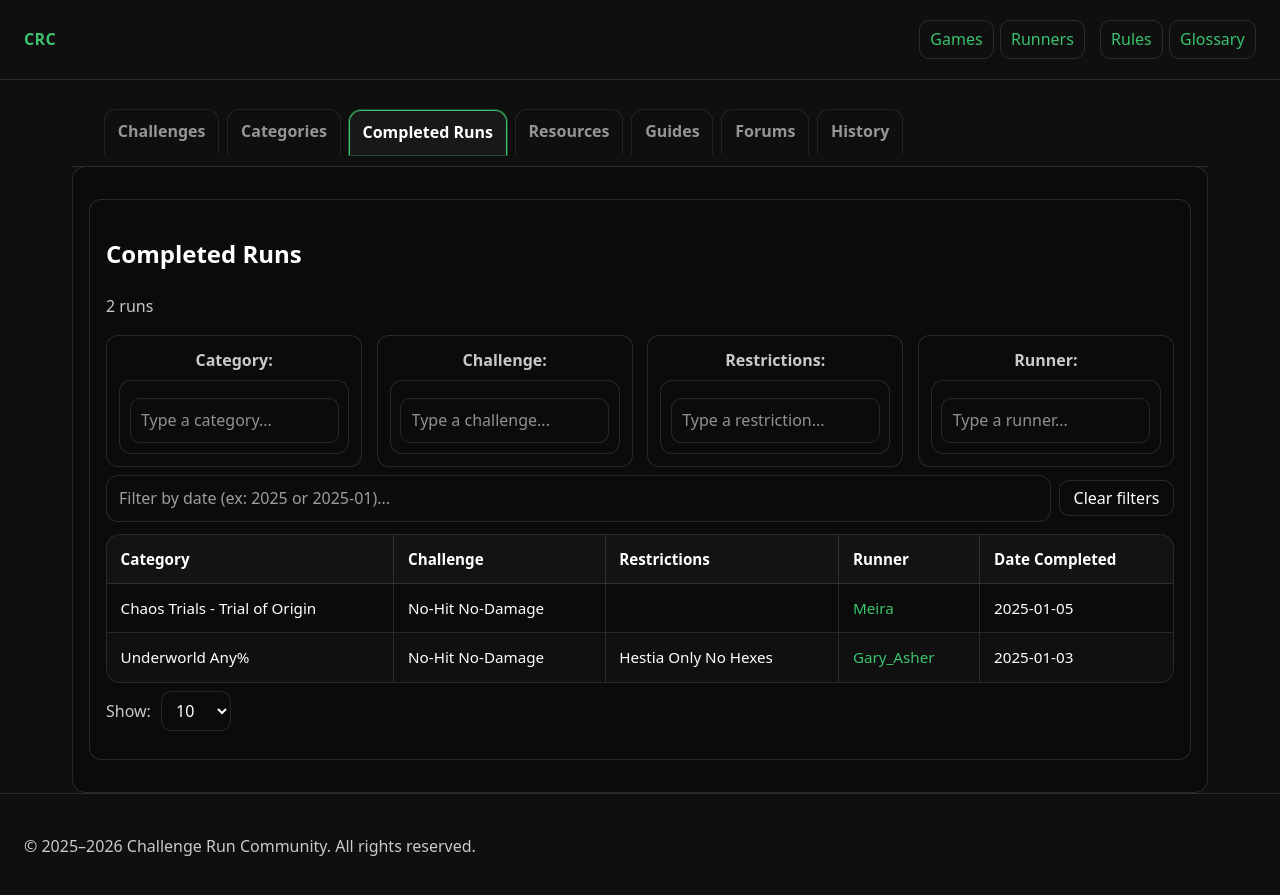
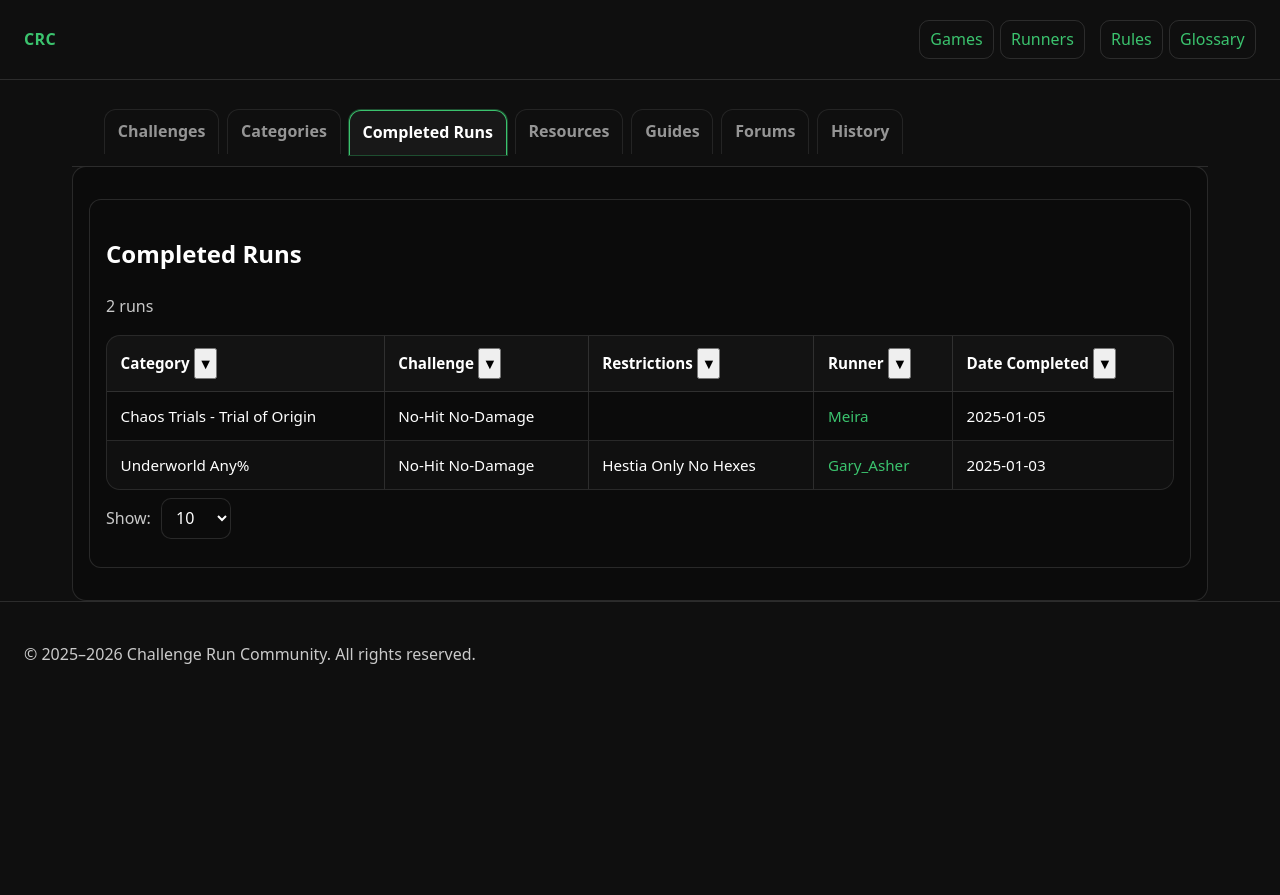
Before and after one commit to GaryAsher/challenge-run-site, a Jekyll site: the page built from games/hades-2/completed-runs.md, in a window 1280 px wide and 900 px high, scrolled down 628 px. Shown: the top 895 px of the window. Built offline with Jekyll 4.4.1, drawn with Linux system fonts in a browser that asks for light colours; after the commit the page ends 1335 px from its top, so only the background shows below that; some of the changed lines change nothing that is shown.

Commit message:
Update completed-runs.html

```diff
--- a/_layouts/completed-runs.html
+++ b/_layouts/completed-runs.html
@@ -101,7 +101,7 @@
 </div>
 
 <!-- =========================================================
-     Completed Runs – Table + Column Filters + Pagination
+     Completed Runs – Table + Excel-style Header Filters + Pagination
      ========================================================= -->
 <div class="page-width">
   <div class="game-shell">
@@ -111,115 +111,6 @@
         <p class="muted" id="runs-count"></p>
 
         <!-- =========================================================
-             Filters row (Category / Challenge / Restrictions / Runner)
-             ========================================================= -->
-        <div class="filters-grid runs-filters" style="margin: 0.75rem 0 0.5rem 0;">
-
-          <!-- Category filter -->
-          <div class="tag-filter" id="cat-filter">
-            <div class="muted filter-label">Category:</div>
-            <div class="tag-picker">
-              <div class="tag-picked" id="cat-picked"></div>
-              <div class="filter-wrap">
-                <input
-                  id="cat-search"
-                  class="tag-search"
-                  type="text"
-                  placeholder="Type a category..."
-                  autocomplete="off"
-                  inputmode="search"
-                  enterkeyhint="done"
-                  aria-label="Filter runs by category"
-                />
-              </div>
-              <div class="tag-suggestions" id="cat-suggestions" hidden></div>
-            </div>
-          </div>
-
-          <!-- Challenge filter -->
-          <div class="tag-filter" id="ch-filter">
-            <div class="muted filter-label">Challenge:</div>
-            <div class="tag-picker">
-              <div class="tag-picked" id="ch-picked"></div>
-              <div class="filter-wrap">
-                <input
-                  id="ch-search"
-                  class="tag-search"
-                  type="text"
-                  placeholder="Type a challenge..."
-                  autocomplete="off"
-                  inputmode="search"
-                  enterkeyhint="done"
-                  aria-label="Filter runs by challenge"
-                />
-              </div>
-              <div class="tag-suggestions" id="ch-suggestions" hidden></div>
-            </div>
-          </div>
-
-          <!-- Restrictions filter -->
-          <div class="tag-filter" id="res-filter">
-            <div class="muted filter-label">Restrictions:</div>
-            <div class="tag-picker">
-              <div class="tag-picked" id="res-picked"></div>
-              <div class="filter-wrap">
-                <input
-                  id="res-search"
-                  class="tag-search"
-                  type="text"
-                  placeholder="Type a restriction..."
-                  autocomplete="off"
-                  inputmode="search"
-                  enterkeyhint="done"
-                  aria-label="Filter runs by restriction"
-                />
-              </div>
-              <div class="tag-suggestions" id="res-suggestions" hidden></div>
-            </div>
-          </div>
-
-          <!-- Runner filter -->
-          <div class="tag-filter" id="run-filter">
-            <div class="muted filter-label">Runner:</div>
-            <div class="tag-picker">
-              <div class="tag-picked" id="run-picked"></div>
-              <div class="filter-wrap">
-                <input
-                  id="run-search"
-                  class="tag-search"
-                  type="text"
-                  placeholder="Type a runner..."
-                  autocomplete="off"
-                  inputmode="search"
-                  enterkeyhint="done"
-                  aria-label="Filter runs by runner"
-                />
-              </div>
-              <div class="tag-suggestions" id="run-suggestions" hidden></div>
-            </div>
-          </div>
-
-        </div>
-
-        <!-- Date filter + Clear (same row) -->
-        <div class="runs-date-row" style="margin: 0.25rem 0 0.75rem 0;">
-          <div class="filter-wrap">
-            <input
-              id="date-q"
-              class="filter"
-              type="text"
-              placeholder="Filter by date (ex: 2025 or 2025-01)..."
-              autocomplete="off"
-              inputmode="search"
-              enterkeyhint="search"
-              aria-label="Filter runs by date"
-            />
-          </div>
-
-          <button class="btn" id="runs-clear" type="button">Clear filters</button>
-        </div>
-
-        <!-- =========================================================
              Runs table
              ========================================================= -->
         <div id="runs-list">
@@ -227,14 +118,33 @@
 
           {% if runs and runs.size > 0 %}
             <div class="table-wrap">
-              <table class="runs-table">
+              <table class="runs-table" id="runs-table">
                 <thead>
                   <tr>
-                    <th>Category</th>
-                    <th>Challenge</th>
-                    <th>Restrictions</th>
-                    <th>Runner</th>
-                    <th>Date Completed</th>
+                    <th class="th-filter">
+                      <span>Category</span>
+                      <button class="th-caret" type="button" aria-label="Filter Category" data-filter-btn="category">▾</button>
+                    </th>
+
+                    <th class="th-filter">
+                      <span>Challenge</span>
+                      <button class="th-caret" type="button" aria-label="Filter Challenge" data-filter-btn="challenge">▾</button>
+                    </th>
+
+                    <th class="th-filter">
+                      <span>Restrictions</span>
+                      <button class="th-caret" type="button" aria-label="Filter Restrictions" data-filter-btn="restrictions">▾</button>
+                    </th>
+
+                    <th class="th-filter">
+                      <span>Runner</span>
+                      <button class="th-caret" type="button" aria-label="Filter Runner" data-filter-btn="runner">▾</button>
+                    </th>
+
+                    <th class="th-filter">
+                      <span>Date Completed</span>
+                      <button class="th-caret" type="button" aria-label="Filter Date" data-filter-btn="date">▾</button>
+                    </th>
                   </tr>
                 </thead>
 
@@ -279,6 +189,21 @@
                   {% endfor %}
                 </tbody>
               </table>
+
+              <!-- Excel-style header filter menu (single instance) -->
+              <div class="th-menu" id="th-menu" hidden>
+                <div class="th-menu__top">
+                  <input id="th-menu-q" class="filter th-menu__q" type="text" placeholder="Search..." autocomplete="off" />
+                </div>
+
+                <div class="th-menu__list" id="th-menu-list"></div>
+
+                <div class="th-menu__actions">
+                  <button class="btn" id="th-menu-clear" type="button">Clear</button>
+                  <button class="btn" id="th-menu-close" type="button">Close</button>
+                </div>
+              </div>
+
             </div>
           {% else %}
             <p class="muted">No runs have been added yet.</p>
@@ -306,17 +231,6 @@
         </div>
 
         <script>
-        /* =========================================================
-           Completed Runs – Column Filters + Pagination
-           Filters:
-           - Category (multi)
-           - Challenge (multi)
-           - Restrictions (multi; requires all selected)
-           - Runner (multi)
-           - Date text match
-           Pagination:
-           - Applies after filtering
-           ========================================================= */
         (function () {
           const root = document.getElementById("runs-list");
           if (!root) return;
@@ -331,8 +245,11 @@
           const nextBtn = document.getElementById("runs-next");
           const pageLabel = document.getElementById("runs-page");
 
-          const dateQ = document.getElementById("date-q");
-          const clearBtn = document.getElementById("runs-clear");
+          const thMenu = document.getElementById("th-menu");
+          const thMenuQ = document.getElementById("th-menu-q");
+          const thMenuList = document.getElementById("th-menu-list");
+          const thMenuClear = document.getElementById("th-menu-clear");
+          const thMenuClose = document.getElementById("th-menu-close");
 
           const norm = (s) => (s || "").trim().toLowerCase();
 
@@ -408,156 +325,14 @@
 
           const OPTIONS = buildOptions();
 
+          // Active filters (Excel-style header menus)
           const activeCats = new Set();
           const activeChallenges = new Set();
           const activeRestrictions = new Set();
           const activeRunners = new Set();
+          const activeDates = new Set(); // exact date strings (multi)
 
-          function renderPicked(set, list, el, { onRemove } = {}) {
-            el.innerHTML = "";
-
-            for (const id of set) {
-              const meta = list.find((x) => x.id === id);
-              const label = meta ? meta.label : id;
-
-              const chip = document.createElement("button");
-              chip.type = "button";
-              chip.className = "tag-chip";
-              chip.textContent = label;
-
-              chip.addEventListener("click", () => {
-                set.delete(id);
-                if (onRemove) onRemove();
-              });
-
-              el.appendChild(chip);
-            }
-
-            el.classList.toggle("is-empty", set.size === 0);
-          }
-
-          function renderSuggestions(query, set, list, sugEl, { onPick } = {}) {
-            const q = norm(query);
-            sugEl.innerHTML = "";
-
-            const results = list
-              .filter((x) => {
-                if (set.has(x.id)) return false;
-                if (!q) return true;
-                return norm(x.label).includes(q) || x.id.includes(q);
-              })
-              .slice(0, 30);
-
-            if (results.length === 0) {
-              const empty = document.createElement("div");
-              empty.className = "tag-suggestion is-empty";
-              empty.textContent = "No matches.";
-              sugEl.appendChild(empty);
-              sugEl.hidden = false;
-              return;
-            }
-
-            results.forEach((x) => {
-              const btn = document.createElement("button");
-              btn.type = "button";
-              btn.className = "tag-suggestion";
-              btn.textContent = x.label;
-
-              btn.addEventListener("click", () => {
-                set.add(x.id);
-                if (onPick) onPick();
-                sugEl.hidden = true;
-              });
-
-              sugEl.appendChild(btn);
-            });
-
-            sugEl.hidden = false;
-          }
-
-          function wireDropdown({ filterEl, searchEl, sugEl, set, list, pickedEl }) {
-            function close() {
-              sugEl.hidden = true;
-            }
-
-            function syncPickedAndRender() {
-              searchEl.value = "";
-              renderPicked(set, list, pickedEl, { onRemove: syncPickedAndRender });
-              page = 1;
-              render();
-              close();
-              searchEl.blur();
-            }
-
-            function open() {
-              renderSuggestions(searchEl.value, set, list, sugEl, { onPick: syncPickedAndRender });
-            }
-
-            renderPicked(set, list, pickedEl, { onRemove: syncPickedAndRender });
-
-            searchEl.addEventListener("focus", () => {
-              if (sugEl.hidden) open();
-            });
-
-            searchEl.addEventListener("pointerdown", () => {
-              if (sugEl.hidden) open();
-              else close();
-            });
-
-            searchEl.addEventListener("input", open);
-
-            searchEl.addEventListener("keydown", (e) => {
-              if (e.key === "Escape") {
-                close();
-                searchEl.blur();
-              }
-            });
-
-            document.addEventListener(
-              "pointerdown",
-              (e) => {
-                if (!filterEl.contains(e.target)) close();
-              },
-              true
-            );
-          }
-
-          wireDropdown({
-            filterEl: document.getElementById("cat-filter"),
-            searchEl: document.getElementById("cat-search"),
-            sugEl: document.getElementById("cat-suggestions"),
-            set: activeCats,
-            list: OPTIONS.categories,
-            pickedEl: document.getElementById("cat-picked")
-          });
-
-          wireDropdown({
-            filterEl: document.getElementById("ch-filter"),
-            searchEl: document.getElementById("ch-search"),
-            sugEl: document.getElementById("ch-suggestions"),
-            set: activeChallenges,
-            list: OPTIONS.challenges,
-            pickedEl: document.getElementById("ch-picked")
-          });
-
-          wireDropdown({
-            filterEl: document.getElementById("res-filter"),
-            searchEl: document.getElementById("res-search"),
-            sugEl: document.getElementById("res-suggestions"),
-            set: activeRestrictions,
-            list: OPTIONS.restrictions,
-            pickedEl: document.getElementById("res-picked")
-          });
-
-          wireDropdown({
-            filterEl: document.getElementById("run-filter"),
-            searchEl: document.getElementById("run-search"),
-            sugEl: document.getElementById("run-suggestions"),
-            set: activeRunners,
-            list: OPTIONS.runners,
-            pickedEl: document.getElementById("run-picked")
-          });
-
+          // Pagination
           let page = 1;
 
           function getLimit() {
@@ -574,9 +349,7 @@
             const res = (row.dataset.restrictionIds || "").split(",").map(norm).filter(Boolean);
 
             if (activeCats.size && !activeCats.has(cat)) return false;
-
             if (activeChallenges.size && !activeChallenges.has(ch)) return false;
-
             if (activeRunners.size && !activeRunners.has(runner)) return false;
 
             if (activeRestrictions.size) {
@@ -585,8 +358,7 @@
               if (!okAll) return false;
             }
 
-            const dq = norm(dateQ ? dateQ.value : "");
-            if (dq && !norm(date).includes(dq)) return false;
+            if (activeDates.size && !activeDates.has(date)) return false;
 
             return true;
           }
@@ -597,7 +369,7 @@
               activeChallenges.size ||
               activeRestrictions.size ||
               activeRunners.size ||
-              (dateQ && norm(dateQ.value))
+              activeDates.size
             );
           }
 
@@ -660,54 +432,147 @@
             });
           }
 
-          if (dateQ) {
-            dateQ.addEventListener("input", () => {
-              page = 1;
-              render();
+          // =========================================================
+          // Excel-style header filter menu
+          // =========================================================
+          let thActiveCol = null;
+
+          function closeThMenu() {
+            thMenu.hidden = true;
+            thActiveCol = null;
+          }
+
+          function getSetForCol(col) {
+            if (col === "category") return activeCats;
+            if (col === "challenge") return activeChallenges;
+            if (col === "restrictions") return activeRestrictions;
+            if (col === "runner") return activeRunners;
+            if (col === "date") return activeDates;
+            return null;
+          }
+
+          function getOptionsForCol(col) {
+            if (col === "category") return OPTIONS.categories;
+            if (col === "challenge") return OPTIONS.challenges;
+            if (col === "restrictions") return OPTIONS.restrictions;
+            if (col === "runner") return OPTIONS.runners;
+
+            if (col === "date") {
+              const dates = uniq(rows.map(r => (r.dataset.date || "").trim()).filter(Boolean));
+              return dates
+                .map(d => ({ id: d, label: d }))
+                .sort((a, b) => a.label.localeCompare(b.label));
+            }
+
+            return [];
+          }
+
+          function renderThMenuList() {
+            if (!thActiveCol) return;
+
+            const q = norm(thMenuQ.value);
+            const list = getOptionsForCol(thActiveCol);
+            const set = getSetForCol(thActiveCol);
+
+            thMenuList.innerHTML = "";
+
+            const filtered = list.filter(x => {
+              if (!q) return true;
+              return norm(x.label).includes(q) || norm(x.id).includes(q);
+            });
+
+            if (filtered.length === 0) {
+              const empty = document.createElement("div");
+              empty.className = "th-menu__empty muted";
+              empty.textContent = "No matches.";
+              thMenuList.appendChild(empty);
+              return;
+            }
+
+            filtered.slice(0, 250).forEach(x => {
+              const lab = document.createElement("label");
+              lab.className = "th-menu__item";
+
+              const cb = document.createElement("input");
+              cb.type = "checkbox";
+              cb.checked = set.has(x.id);
+
+              cb.addEventListener("change", () => {
+                if (cb.checked) set.add(x.id);
+                else set.delete(x.id);
+
+                page = 1;
+                render();
+              });
+
+              const txt = document.createElement("span");
+              txt.textContent = x.label;
+
+              lab.appendChild(cb);
+              lab.appendChild(txt);
+              thMenuList.appendChild(lab);
             });
           }
 
-          if (clearBtn) {
-            clearBtn.addEventListener("click", () => {
-              activeCats.clear();
-              activeChallenges.clear();
-              activeRestrictions.clear();
-              activeRunners.clear();
-              if (dateQ) dateQ.value = "";
+          function openThMenuFor(col, anchorEl) {
+            thActiveCol = col;
 
-              renderPicked(activeCats, OPTIONS.categories, document.getElementById("cat-picked"), {
-                onRemove: () => {
-                  page = 1;
-                  render();
-                }
-              });
+            thMenu.hidden = false;
 
-              renderPicked(activeChallenges, OPTIONS.challenges, document.getElementById("ch-picked"), {
-                onRemove: () => {
-                  page = 1;
-                  render();
-                }
-              });
+            const r = anchorEl.getBoundingClientRect();
+            const menuW = thMenu.offsetWidth || 320;
+            const menuH = thMenu.offsetHeight || 300;
 
-              renderPicked(activeRestrictions, OPTIONS.restrictions, document.getElementById("res-picked"), {
-                onRemove: () => {
-                  page = 1;
-                  render();
-                }
-              });
+            const left = Math.min(window.innerWidth - menuW - 12, Math.max(12, r.left));
+            const top = Math.min(window.innerHeight - menuH - 12, r.bottom + 8);
 
-              renderPicked(activeRunners, OPTIONS.runners, document.getElementById("run-picked"), {
-                onRemove: () => {
-                  page = 1;
-                  render();
-                }
-              });
+            thMenu.style.left = left + "px";
+            thMenu.style.top = top + "px";
 
-              page = 1;
-              render();
-            });
+            thMenuQ.value = "";
+            renderThMenuList();
+            thMenuQ.focus();
           }
 
+          document.querySelectorAll("[data-filter-btn]").forEach(btn => {
+            btn.addEventListener("click", (e) => {
+              e.preventDefault();
+              e.stopPropagation();
+              const col = btn.getAttribute("data-filter-btn");
+              openThMenuFor(col, btn);
+            });
+          });
+
+          thMenuQ.addEventListener("input", renderThMenuList);
+
+          thMenuClear.addEventListener("click", () => {
+            if (!thActiveCol) return;
+            const set = getSetForCol(thActiveCol);
+            if (!set) return;
+
+            set.clear();
+            page = 1;
+            render();
+            renderThMenuList();
+          });
+
+          thMenuClose.addEventListener("click", closeThMenu);
+
+          document.addEventListener("pointerdown", (e) => {
+            if (thMenu.hidden) return;
+            if (thMenu.contains(e.target)) return;
+
+            const isCaret = e.target && e.target.closest && e.target.closest("[data-filter-btn]");
+            if (isCaret) return;
+
+            closeThMenu();
+          }, true);
+
+          window.addEventListener("resize", () => {
+            if (!thMenu.hidden) closeThMenu();
+          });
+
+          // Initial render
           render();
         })();
         </script>
```
